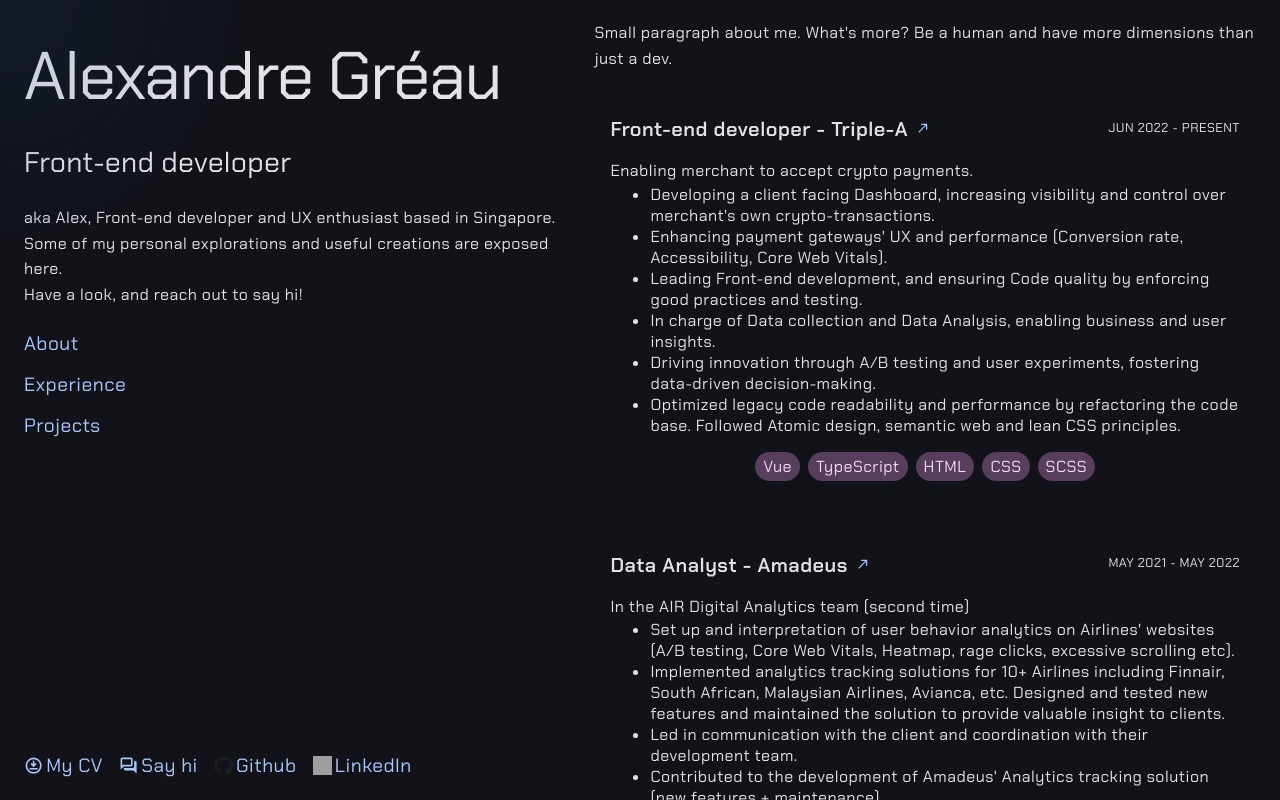
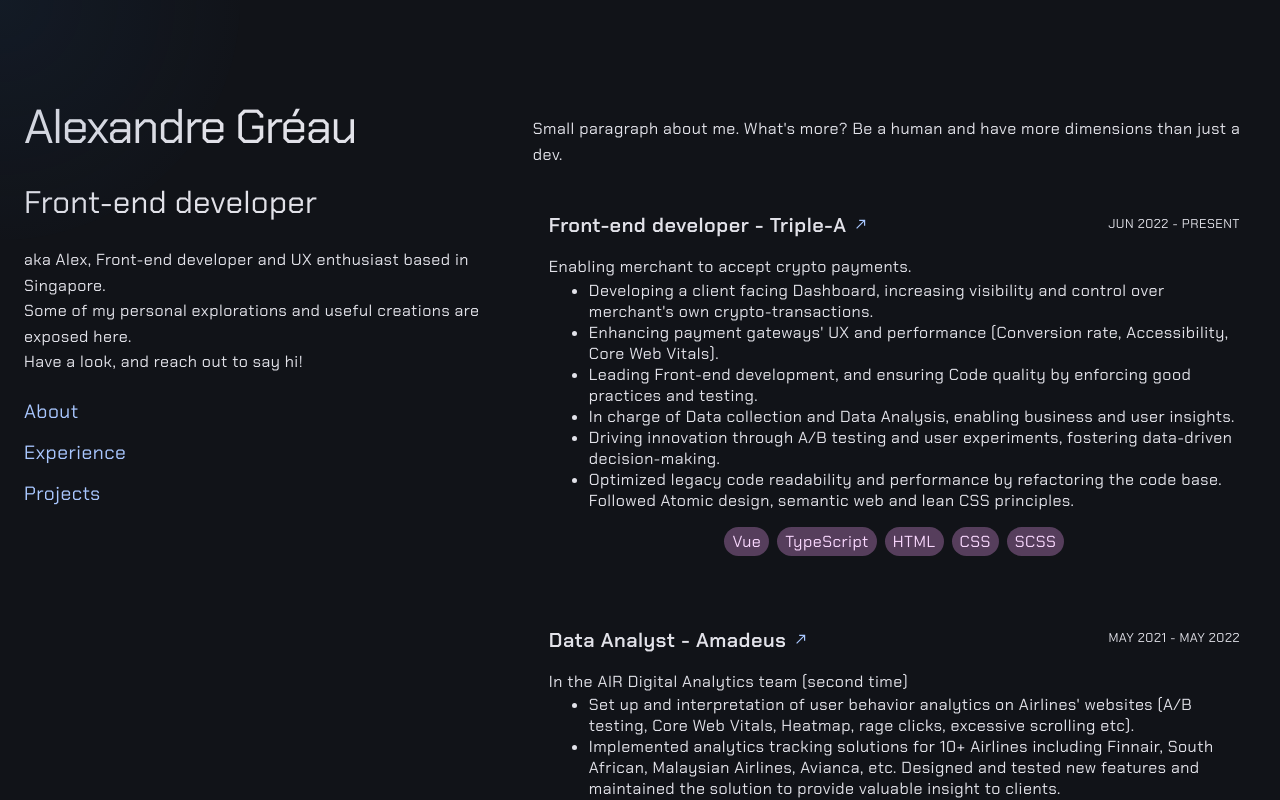
Before and after one commit to AlexGreau/Portfolio, a Vue app: page / in a window 1280 px wide. Shown: the top 800 px of the page. Built offline with nearby package versions, Linux system fonts and the light colour scheme; grey boxes are pictures that could not be loaded.

Commit message:
style: hero padding and title size

```diff
--- a/src/assets/common/typography.scss
+++ b/src/assets/common/typography.scss
@@ -28,66 +28,65 @@ h6 {
 h1 {
   //   font-size: 86px;
   --letter-spacing: -1.5px;
-  --min: 2rem; /* minimum value */
-  --val: 6vw; /* preferred value = 5% viewport width */
-  //--max: 5.61rem; /* maximum value */
-  --max: 4.209rem; /* maximum value */
-
+  --min: 2.986rem;
+  --val: 3vw; /* preferred value = 5% viewport width */
+  //--max: 5.61rem;
+  --max: 3.815rem;
 }
 
 h2 {
   //   font-size: 54px;
   --letter-spacing: -0.5px;
-  --min: 1.5rem; /* minimum value */
-  --val: 5vw; /* preferred value = 4% viewport width */
-  --max: 3.157rem; /* maximum value */
+  --min: 2.488rem;
+  --val: 5vw;
+  --max: 3.052rem;
 }
 
 h3 {
   //   font-size: 43px;
   --letter-spacing: 0px;
-  --min: 1.25rem; /* minimum value */
-  --val: 4vw; /* preferred value = 4% viewport width */
-  --max: 2.369rem; /* maximum value */
+  --min: 2.074rem;
+  --val: 4vw;
+  --max: 2.441rem;
 }
 
 h4 {
   //   font-size: 31px;
   --letter-spacing: 0.25px;
-  --min: 1.15rem; /* minimum value */
-  --val: 4vw; /* preferred value = 4% viewport width */
-  --max: 1.777rem; /* maximum value */
+  --min: 1.728rem;
+  --val: 4vw;
+  --max: 1.953rem;
 }
 
 h5 {
   //   font-size: 22px;
   --letter-spacing: 0px;
-  --min: 1.05rem; /* minimum value */
-  --val: 4vw; /* preferred value = 4% viewport width */
-  --max: 1.333rem; /* maximum value */
+  --min: 1.44rem;
+  --val: 4vw;
+  --max: 1.563rem;
 }
 
 h6 {
   //   font-size: 18px;
   --letter-spacing: 0.15px;
-  --min: 1.02rem; /* minimum value */
-  --val: 4vw; /* preferred value = 4% viewport width */
-  --max: 1.333rem; /* maximum value */
+  --min: 1.2rem;
+  --val: 4vw;
+  --max: 1.25rem;
 }
 
 small {
   --letter-spacing: 0.4px;
-  --min: 0.75rem;
-  --val: 0.75rem;
-  --max: 0.75rem;
+  --min: 0.833rem;
+  --val: 0.833rem;
+  --max: 0.833rem;
 }
 
 .subtitle {
   //   font-size: 14px;
   --letter-spacing: 0.15px;
-  --min: 1.5rem; /* minimum value */
-  --val: 4vw; /* preferred value = 4% viewport width */
-  --max: 2.25rem; /* maximum value */
+  --min: 1.5rem;
+  --val: 4vw;
+  --max: 2.25rem;
 }
 
 button {
--- a/src/views/HomeView.vue
+++ b/src/views/HomeView.vue
@@ -252,12 +252,12 @@ const WorkExperiences = ref<Array<WorkExp>>([
   justify-content: center;
   width: 100%;
   gap: 1rem;
-  padding: 0px 1.5rem;
+  padding: 6rem 1.5rem;
   & > section.hero-wrapper {
     padding-bottom: 20px;
     display: flex;
     flex-wrap: wrap;
-    flex: 0 1 45%;
+    flex: 0 1 40%;
     gap: 24px;
     flex-direction: column;
     height: 100vh;
```
